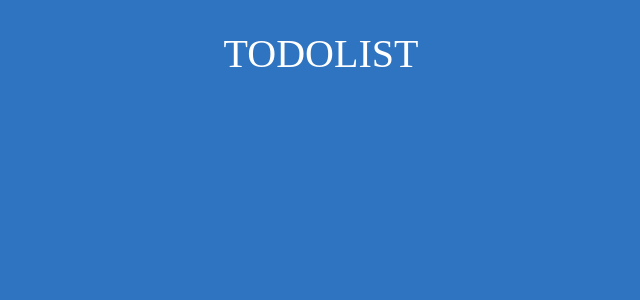
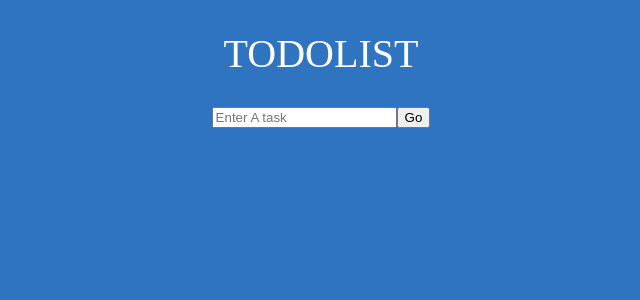
Before and after one commit to SaymanRabbi/todo_typescript, a React (Create React App) app: page / in a window 1280 px wide. Shown: the top 300 px of the page, without its empty margins (319-959 px from the left). Built offline with nearby package versions, Linux system fonts and the light colour scheme; a web font is replaced by a local one.

Commit message:
create inputfield component

```diff
--- a/src/App.tsx
+++ b/src/App.tsx
@@ -1,9 +1,11 @@
 import "./App.css";
+import Inputfield from "./Components/Inputfield";
 
 const App: React.FC = () => {
   return (
     <div className="App">
       <span className="heading">TodoList</span>
+      <Inputfield />
     </div>
   );
 };
--- /dev/null
+++ b/src/Components/Inputfield.tsx
@@ -0,0 +1,11 @@
+import "./inputfield.css";
+const Inputfield = () => {
+  return (
+    <form className="form">
+      <input type="text" placeholder="Enter A task" className="input_box" />
+      <button>Go</button>
+    </form>
+  );
+};
+
+export default Inputfield;
```
Also changed, not shown: src/Components/inputfield.css (added).
